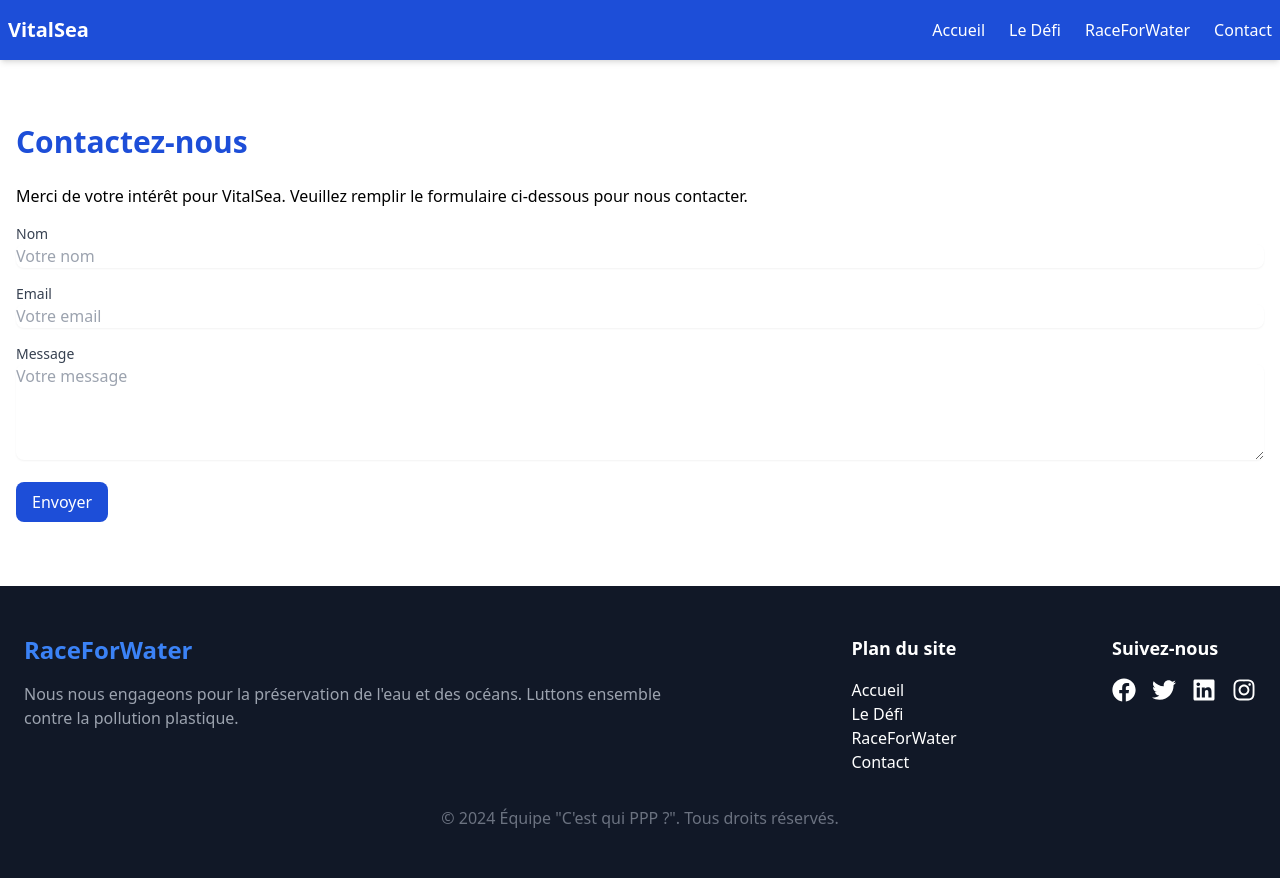
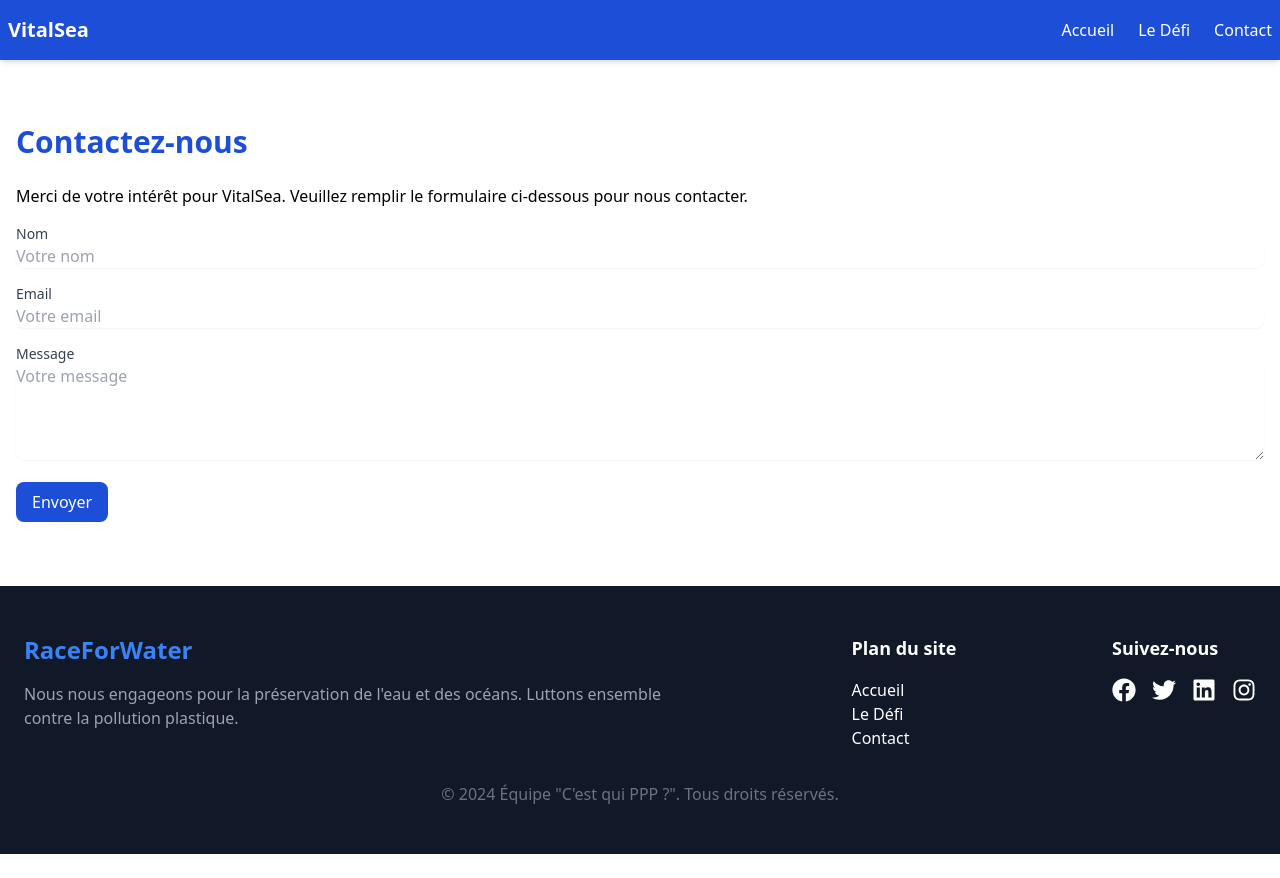
Before and after one commit to MyttocS82/NuitInfo_24-25, a React (Create React App) app in the folder defi-principal/: page /contact in a window 1280 px wide. After the commit the page ends 854 px from the top, so only its background shows below. Built offline with nearby package versions, Linux system fonts and the light colour scheme.

Commit message:
Delete page Race for Water

```diff
--- a/defi-principal/src/web-pages/Footer.js
+++ b/defi-principal/src/web-pages/Footer.js
@@ -21,7 +21,6 @@
                         <ul>
                             <li><a href="#" className="hover:text-blue-400">Accueil</a></li>
                             <li><a href="#defi" className="hover:text-blue-400">Le Défi</a></li>
-                            <li><a href="#race" className="hover:text-blue-400">RaceForWater</a></li>
                             <li><a href="/contact" className="hover:text-blue-400">Contact</a></li>
                         </ul>
                     </div>
--- a/defi-principal/src/web-pages/Header.js
+++ b/defi-principal/src/web-pages/Header.js
@@ -23,11 +23,6 @@
                         </a>
                     </li>
                     <li>
-                        <a href="#race" className="hover:text-blue-300 transition">
-                            RaceForWater
-                        </a>
-                    </li>
-                    <li>
                         <Link to="/contact" className="hover:text-blue-300 transition">
                             Contact
                         </Link>
```
